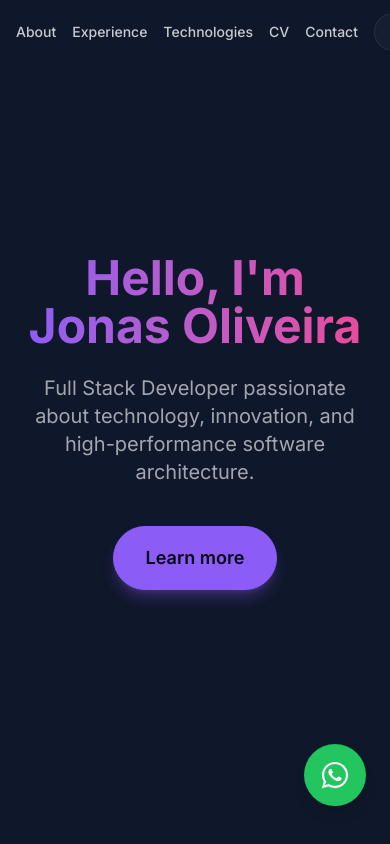
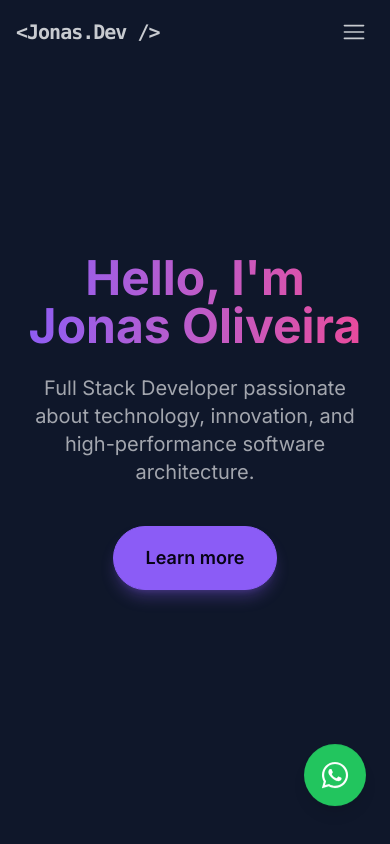
Before and after one commit to jonasnoliveira/jonasnoliveiradev, a Next.js app: page / in a window 390 px wide. Shown: the top 844 px of the page. Built offline with nearby package versions, Linux system fonts and the light colour scheme.

Commit message:
feat: implement Technologies section and Header component with navigation, theme toggling, and language switching.

```diff
--- a/src/components/Header.tsx
+++ b/src/components/Header.tsx
@@ -1,13 +1,16 @@
 "use client";
 
 import { useState } from "react";
-import { motion, useScroll, useMotionValueEvent } from "framer-motion";
+import { motion, useScroll, useMotionValueEvent, AnimatePresence } from "framer-motion";
+import { RxHamburgerMenu } from "react-icons/rx";
+import { IoClose } from "react-icons/io5";
 import ThemeToggle from "./ThemeToggle";
 import LanguageSwitch from "./LanguageSwitch";
 import { useLanguage } from "@/contexts/LanguageContext";
 
 const Header = () => {
   const [isScrolled, setIsScrolled] = useState(false);
+  const [isMobileMenuOpen, setIsMobileMenuOpen] = useState(false);
   const { scrollY } = useScroll();
   const { t } = useLanguage();
 
@@ -19,7 +22,7 @@ const Header = () => {
     { name: t.header.about, href: "#about" },
     { name: t.header.experience, href: "#experience" },
     { name: t.header.technologies, href: "#technologies" },
-    { name: "CV", href: "/cv" }, // Direct Link to CV
+    { name: "CV", href: "/cv" },
     { name: t.header.contact, href: "#contactUs" },
   ];
 
@@ -32,12 +35,13 @@ const Header = () => {
       transition={{ duration: 0.5 }}
     >
       <div className="container mx-auto px-4 h-16 flex items-center justify-between">
-        <a href="#" className="hidden md:block text-xl font-bold font-mono tracking-tighter hover:text-primary transition-colors">
+        <a href="#" className="text-xl font-bold font-mono tracking-tighter hover:text-primary transition-colors">
           &lt;Jonas.Dev /&gt;
         </a>
 
-        <div className="flex items-center gap-4 w-full md:w-auto justify-between md:justify-end">
-          <nav className="flex items-center gap-4 md:gap-6">
+        {/* Desktop Nav */}
+        <div className="hidden md:flex items-center gap-6">
+          <nav className="flex items-center gap-6">
             {navLinks.map((link) => (
               <a
                 key={link.name}
@@ -49,12 +53,55 @@ const Header = () => {
               </a>
             ))}
           </nav>
-          <div className="flex items-center gap-2">
+          <div className="flex items-center gap-2 border-l pl-6 border-base-content/10">
             <LanguageSwitch />
             <ThemeToggle />
           </div>
         </div>
+
+        {/* Mobile Menu Button */}
+        <button
+          className="md:hidden p-2 text-2xl hover:text-primary transition-colors"
+          onClick={() => setIsMobileMenuOpen(!isMobileMenuOpen)}
+          aria-label="Menu"
+        >
+          {isMobileMenuOpen ? <IoClose /> : <RxHamburgerMenu />}
+        </button>
       </div>
+
+      {/* Mobile Menu Overlay */}
+      <AnimatePresence>
+        {isMobileMenuOpen && (
+          <motion.div
+            initial={{ opacity: 0, height: 0 }}
+            animate={{ opacity: 1, height: "auto" }}
+            exit={{ opacity: 0, height: 0 }}
+            className="md:hidden absolute top-16 left-0 right-0 bg-base-100/95 backdrop-blur-xl border-b border-base-content/10 shadow-2xl overflow-hidden"
+          >
+            <div className="container mx-auto px-4 py-6 flex flex-col gap-6">
+              <nav className="flex flex-col gap-4">
+                {navLinks.map((link) => (
+                  <a
+                    key={link.name}
+                    href={link.href}
+                    onClick={() => setIsMobileMenuOpen(false)}
+                    className="text-lg font-medium hover:text-primary transition-colors py-2 border-b border-base-content/5"
+                  >
+                    {link.name}
+                  </a>
+                ))}
+              </nav>
+              <div className="flex items-center justify-between pt-2">
+                <span className="text-sm text-base-content/60">Configurações</span>
+                <div className="flex items-center gap-4">
+                  <LanguageSwitch />
+                  <ThemeToggle />
+                </div>
+              </div>
+            </div>
+          </motion.div>
+        )}
+      </AnimatePresence>
     </motion.header>
   );
 };
--- a/src/components/Technologies.tsx
+++ b/src/components/Technologies.tsx
@@ -23,6 +23,7 @@ import {
   SiExpress,
   SiJest
 } from 'react-icons/si';
+import { DiMsqlServer } from "react-icons/di";
 import { TbBrandNextjs } from "react-icons/tb";
 import { VscAzure, VscCircuitBoard } from "react-icons/vsc";
 import { useLanguage } from "@/contexts/LanguageContext";
@@ -63,6 +64,7 @@ const Technologies = () => {
       techs: [
         { name: 'PostgreSQL', icon: <SiPostgresql className="text-blue-700 text-4xl" /> },
         { name: 'MySQL', icon: <SiMysql className="text-blue-600 text-4xl" /> },
+        { name: 'SQL Server', icon: <DiMsqlServer className="text-red-600 text-4xl" /> },
         { name: 'TypeORM', icon: <SiTypeorm className="text-orange-500 text-4xl" /> },
         { name: 'Git', icon: <FaGit className="text-orange-500 text-4xl" /> },
         { name: 'GitHub', icon: <SiGithub className="text-white text-4xl" /> },
```
